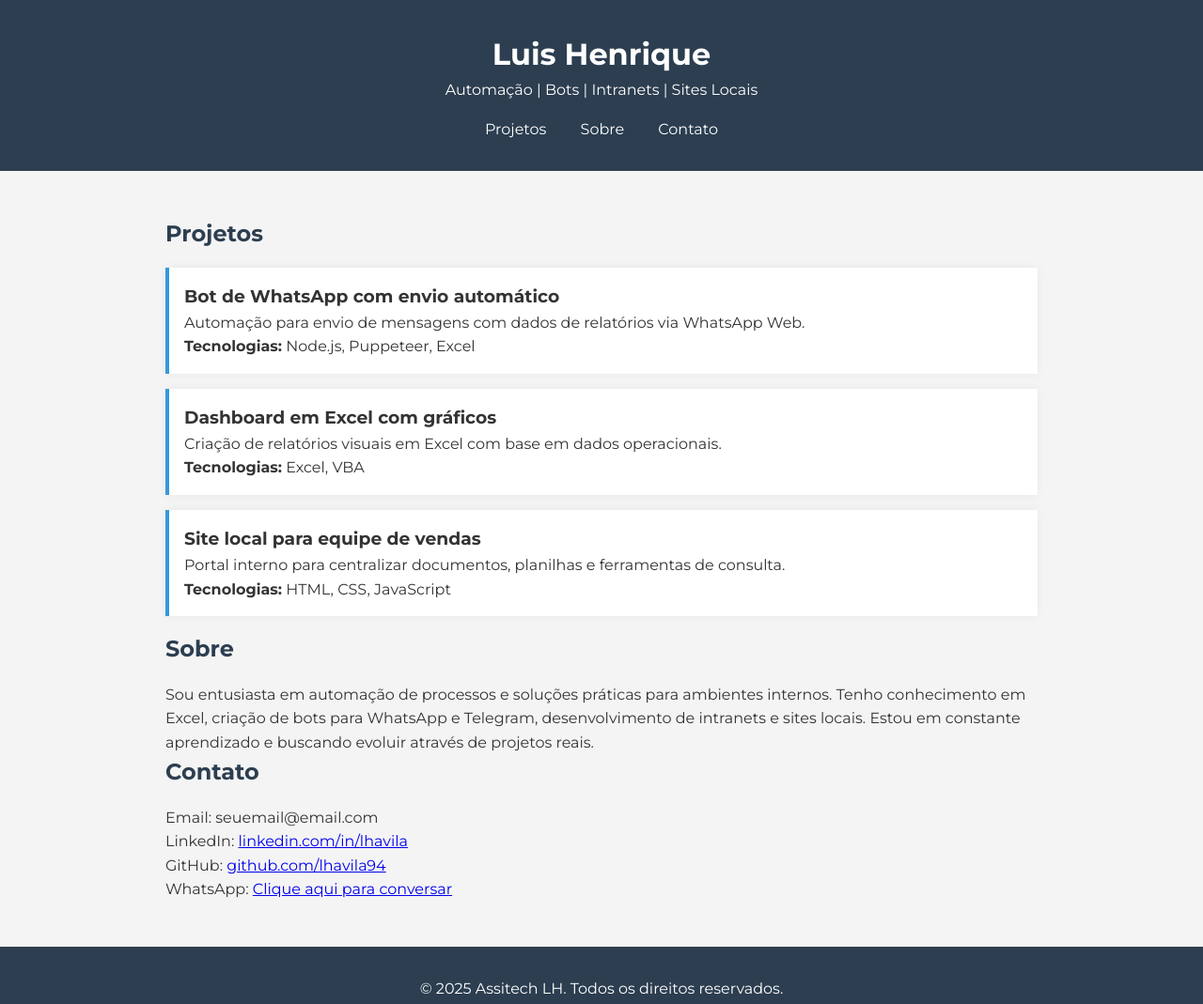
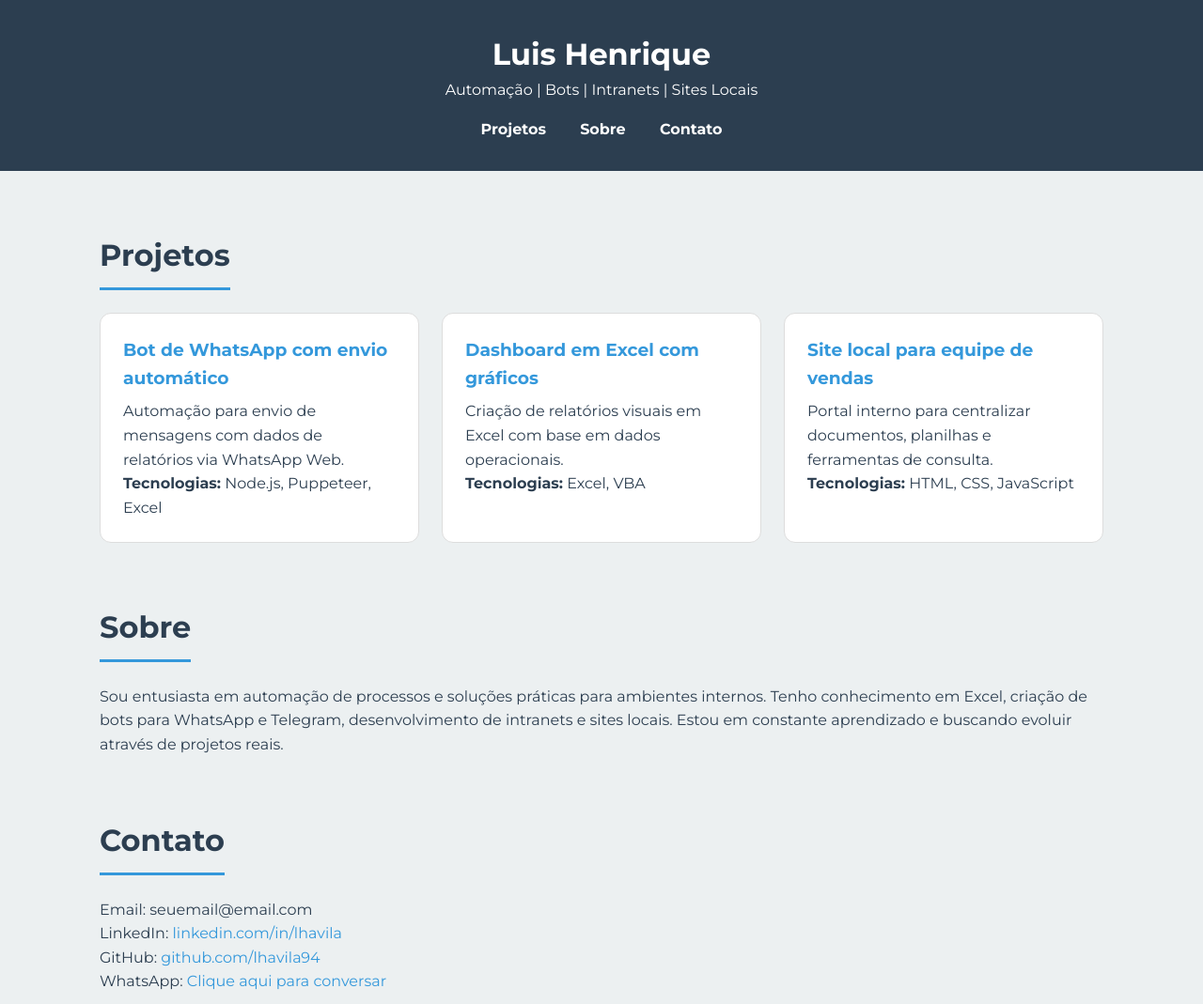
Before and after one commit to lhavila94/assitech.lh, a plain HTML site: page index.html in a window 1280 px wide. Shown: the top 1069 px of the page at 94% size. Drawn offline with Linux system fonts and the light colour scheme.

Commit message:
index.html

```diff
--- a/index.html
+++ b/index.html
@@ -7,6 +7,12 @@
   <title>Portfólio - Luis Henrique</title>
   <link href="https://fonts.googleapis.com/css2?family=Montserrat:wght@400;700&display=swap" rel="stylesheet">
   <style>
+    :root {
+      --primary: #3498db;
+      --dark: #2c3e50;
+      --light: #ecf0f1;
+    }
+
     * {
       margin: 0;
       padding: 0;
@@ -15,13 +21,14 @@
     }
 
     body {
-      background-color: #f4f4f4;
-      color: #333;
+      background-color: var(--light);
+      color: var(--dark);
       line-height: 1.6;
+      scroll-behavior: smooth;
     }
 
     header {
-      background: #2c3e50;
+      background: var(--dark);
       color: #fff;
       padding: 2rem 1rem;
       text-align: center;
@@ -35,31 +42,69 @@
       color: #fff;
       margin: 0 1rem;
       text-decoration: none;
+      font-weight: bold;
+      transition: color 0.3s ease;
+    }
+
+    nav a:hover {
+      color: var(--primary);
     }
 
     .container {
-      max-width: 960px;
-      margin: 2rem auto;
+      max-width: 1100px;
+      margin: 3rem auto;
       padding: 1rem;
     }
 
+    section {
+      margin-bottom: 4rem;
+    }
+
     h2 {
-      margin-bottom: 1rem;
-      color: #2c3e50;
+      font-size: 2rem;
+      margin-bottom: 1.5rem;
+      border-bottom: 3px solid var(--primary);
+      display: inline-block;
+      padding-bottom: 0.5rem;
+    }
+
+    .projetos-grid {
+      display: grid;
+      grid-template-columns: repeat(auto-fit, minmax(300px, 1fr));
+      gap: 1.5rem;
     }
 
     .projeto {
       background: #fff;
-      padding: 1rem;
-      margin-bottom: 1rem;
-      border-left: 4px solid #3498db;
-      box-shadow: 0 0 10px rgba(0, 0, 0, 0.05);
+      padding: 1.5rem;
+      border-radius: 12px;
+      border: 1px solid #ddd;
+      transition: transform 0.3s, box-shadow 0.3s;
+    }
+
+    .projeto:hover {
+      transform: translateY(-5px);
+      box-shadow: 0 10px 20px rgba(0, 0, 0, 0.1);
+    }
+
+    .projeto h3 {
+      color: var(--primary);
+      margin-bottom: 0.5rem;
+    }
+
+    a {
+      color: var(--primary);
+      text-decoration: none;
+    }
+
+    a:hover {
+      text-decoration: underline;
     }
 
     footer {
       text-align: center;
       padding: 2rem 1rem;
-      background: #2c3e50;
+      background: var(--dark);
       color: #fff;
     }
   </style>
@@ -79,6 +124,7 @@
   <main class="container">
     <section id="projetos">
       <h2>Projetos</h2>
+      <div class="projetos-grid">
         <div class="projeto">
           <h3>Bot de WhatsApp com envio automático</h3>
           <p>Automação para envio de mensagens com dados de relatórios via WhatsApp Web.</p>
@@ -93,6 +139,7 @@
           <h3>Site local para equipe de vendas</h3>
           <p>Portal interno para centralizar documentos, planilhas e ferramentas de consulta.</p>
           <p><strong>Tecnologias:</strong> HTML, CSS, JavaScript</p>
+        </div>
       </div>
     </section>
 
```
Lines whose indentation alone changed are shown as unchanged.
